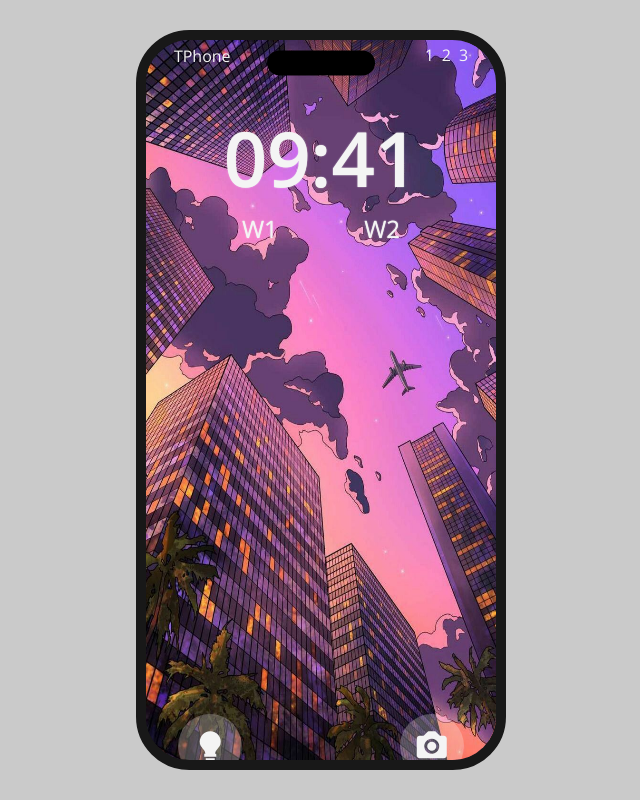
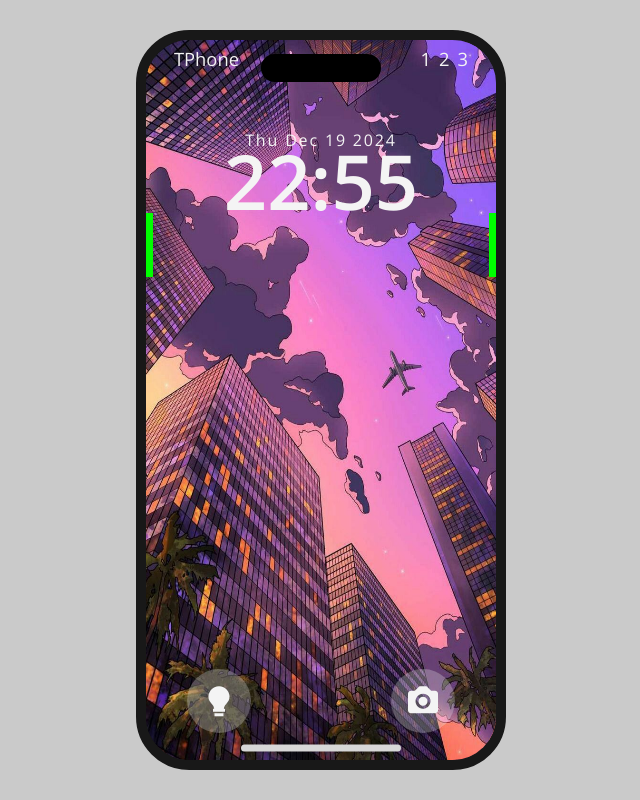
Before and after one commit to a1rmanTomer/Iphone-Lock-Screen, a plain HTML site: page index.html in a window 1280 px wide. Shown: the whole page, without its empty margins (319-959 px from the left). Drawn offline with nearby package versions, Linux system fonts and the light colour scheme.

Commit message:
added breathing data and functions

```diff
--- a/index.html
+++ b/index.html
@@ -22,18 +22,17 @@
             </ul>
         </div>
         <div id="main-info">
-            <!--TODO: date + hebrew-->
-            <!--TODO: make readonly input screen. js, get real machine time-->
-            <h1 id="time">09:41</h1>
+            <input id="date" readonly disabled>
+            <input id="time" readonly disabled>
+            <!--TODO: make the widgets + fix position and size-->
             <div class="top-widgets">
                 <div id="next-alarm">W1</div>
                 <div id="sunrise-sunset">W2</div>
             </div>
         </div>
         <div class="bottom-widgets">
-            <!--TODO: make them buttons-->
-            <i class='bx bxs-bulb'></i>
-            <i class='bx bxs-camera'></i>
+            <i class='bx bxs-bulb' onclick="flash()"></i>
+            <i class='bx bxs-camera' onclick="openCamera()"></i>
         </div>
         <div class="home-linebar"></div>
     </div>
--- a/script.js
+++ b/script.js
@@ -0,0 +1,37 @@
+document.addEventListener('DOMContentLoaded', (event) => {
+    function updateTime() {
+        const now = new Date();
+        const hours = String(now.getHours()).padStart(2, '0');
+        const minutes = String(now.getMinutes()).padStart(2, '0');
+        const timeString = `${hours}:${minutes}`;
+        const dateString = now.toDateString();
+
+        const timeInput = document.getElementById('time');
+        const dateInput = document.getElementById('date');
+        if (dateInput) {
+            dateInput.value = dateString;
+        }
+        if (timeInput) {
+            timeInput.value = timeString;
+        }
+    }
+
+    setInterval(updateTime, 1000);
+    updateTime(); // Initial call to set the time immediately
+});
+
+var flash = false;
+function flash(){
+    if (flash = false){
+        console.log("flash is on!");
+        flash = true
+    }
+    else{
+        console.log("flash is off!");
+        flash = false;
+    }
+}
+
+function openCamera(){
+    console.log("Opening Camera");
+}
--- a/style.css
+++ b/style.css
@@ -41,7 +41,7 @@ body {
 .notch {
   z-index: 4;
   content: "";
-  position: relative;
+  position: absolute;
   display: flex;
   align-items: center;
   justify-content: center;
@@ -50,7 +50,7 @@ body {
   aspect-ratio: 7.5 / 1.75;
   background-color: black;
   border-radius: 2rem;
-  top: -97.5%;
+  top: 8.5%;
   left: 50%;
   transform: translate(-50%, -50%);
 }
@@ -60,7 +60,7 @@ body {
   z-index: 3;
   display: flex;
   justify-content: space-between;
-  top: -105.5%;
+  top: -101.5%;
   height: 5%;
   width: 100%;
   align-self: center;
@@ -71,7 +71,7 @@ body {
 #top-bar > h2 {
   position: relative;
   line-height: 2rem;
-  font-size: 100%;
+  font-size: 1.15rem;
   margin-left: 8%;
   margin-top: 8%;
   font-weight: 100;
@@ -90,7 +90,7 @@ body {
 
 #statuses > h2 {
   font-weight: 100;
-  font-size: 100%;
+  font-size: 1.15rem;
 }
 
 #main-info {
@@ -99,11 +99,24 @@ body {
   display: grid;
   width: 100%;
   height: 15rem;
-  top: -105%;
+  top: -100%;
   align-items: center;
   justify-content: center;
   color: #f4f4f4;
   text-shadow: 0 0 0.075rem #f4f4f4;
+}
+
+#main-info > #date {
+  position: relative;
+  font-family: "Open Sans";
+  font-weight: 200;
+  letter-spacing: 0.115rem;
+  font-size: 100%;
+  text-align: center;
+  background: none;
+  border-style: none;
+  color: #f4f4f4;
+  top: 100%;
 }
 
 #main-info > #time {
@@ -112,22 +125,32 @@ body {
   font-weight: 600;
   font-size: 475%;
   text-align: center;
-  top: -10%;
+  background: none;
+  border-style: none;
+  color: #f4f4f4;
 }
 
 #main-info > .top-widgets {
   position: relative;
   display: flex;
-  top: -300%;
+  top: -45%;
   width: 100%;
   height: 135%;
   text-align: center;
   align-items: center;
   justify-content: space-evenly;
+  line-height: 4rem;
   list-style: none;
-  line-height: 45%;
   font-size: 150%;
+  height: 4rem;
   gap: 35%;
+}
+
+.top-widgets > div {
+  background-color: lime;
+  font-size: 4rem;
+  width: 100%;
+  height: 4rem;
 }
 
 .bottom-widgets {
@@ -136,10 +159,10 @@ body {
   display: flex;
   align-items: center;
   justify-content: center;
-  gap: 45%;
+  gap: 40%;
   height: 5rem;
   width: 100%;
-  top: -50%;
+  top: -23.75rem;
 }
 
 .bottom-widgets > i {
@@ -152,12 +175,21 @@ body {
   height: 4rem;
   width: 4rem;
   border-radius: 50%;
+  cursor: pointer;
+}
+
+.bottom-widgets > i:hover {
+  background-color: #ffffff5b;
+}
+
+.bottom-widgets > i:active {
+  background-color: #ffffff7d;
 }
 
 .home-linebar {
   z-index: 4;
   content: "";
-  position: relative;
+  position: absolute;
   display: flex;
   align-items: center;
   justify-content: center;
@@ -166,7 +198,7 @@ body {
   max-width: 10rem;
   background-color: #d7d7d7;
   border-radius: 2rem;
-  top: -49.25%;
+  top: 93.5%;
   left: 50%;
   transform: translate(-50%, -50%);
 }
```
